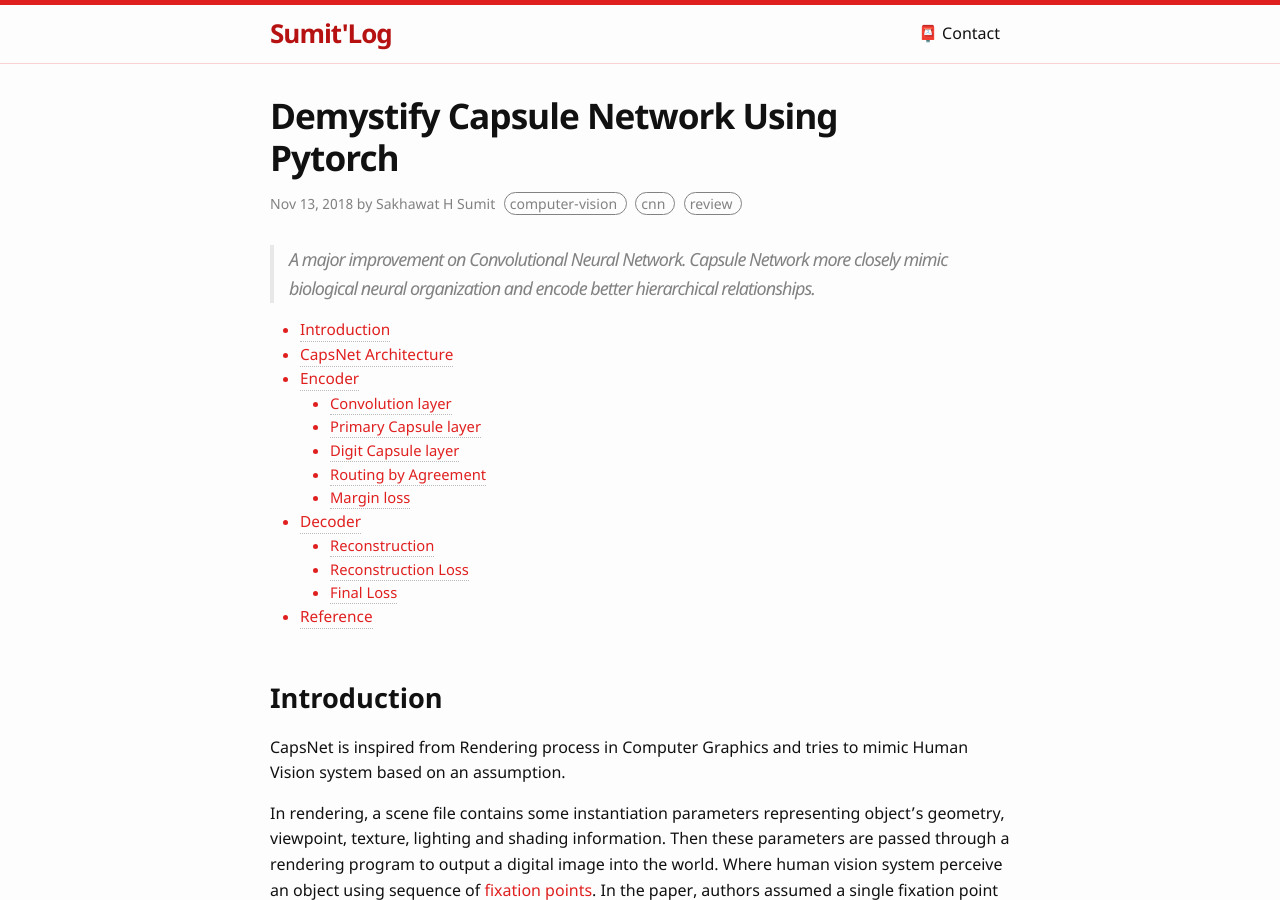
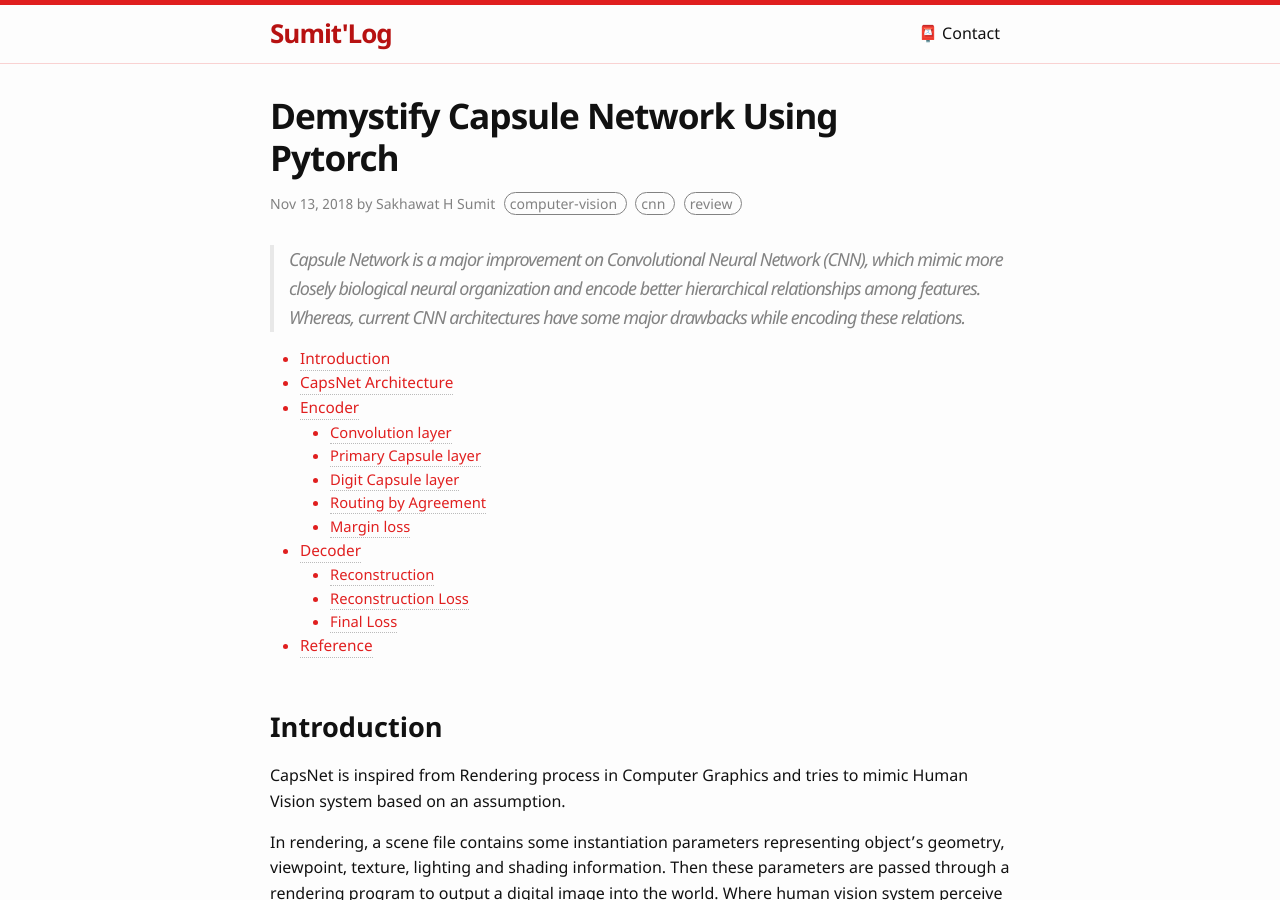
Before and after one commit to monirahmedtanveen/sumit.log, a Jekyll site: the page built from _posts/2018-11-13-demystify-capsule-network-using-pytorch.md, in a window 1280 px wide and 900 px high. Built offline with Jekyll 4.4.1, drawn with Linux system fonts in a browser that asks for light colours; formulas are drawn with MathJax 3.

Commit message:
update header content

```diff
--- a/_posts/2018-11-13-demystify-capsule-network-using-pytorch.md
+++ b/_posts/2018-11-13-demystify-capsule-network-using-pytorch.md
@@ -6,7 +6,7 @@ date: 2018-11-13 10:18:00
 tags: computer-vision cnn review
 ---
 
->  A major improvement on Convolutional Neural Network. Capsule Network more closely mimic biological neural organization and encode better hierarchical relationships.
+>  Capsule Network is a major improvement on Convolutional Neural Network (CNN), which mimic more closely biological neural organization and encode better hierarchical relationships among features.  Whereas, current CNN architectures have some major drawbacks while encoding these relations.
 
 
 <!--more-->
```
